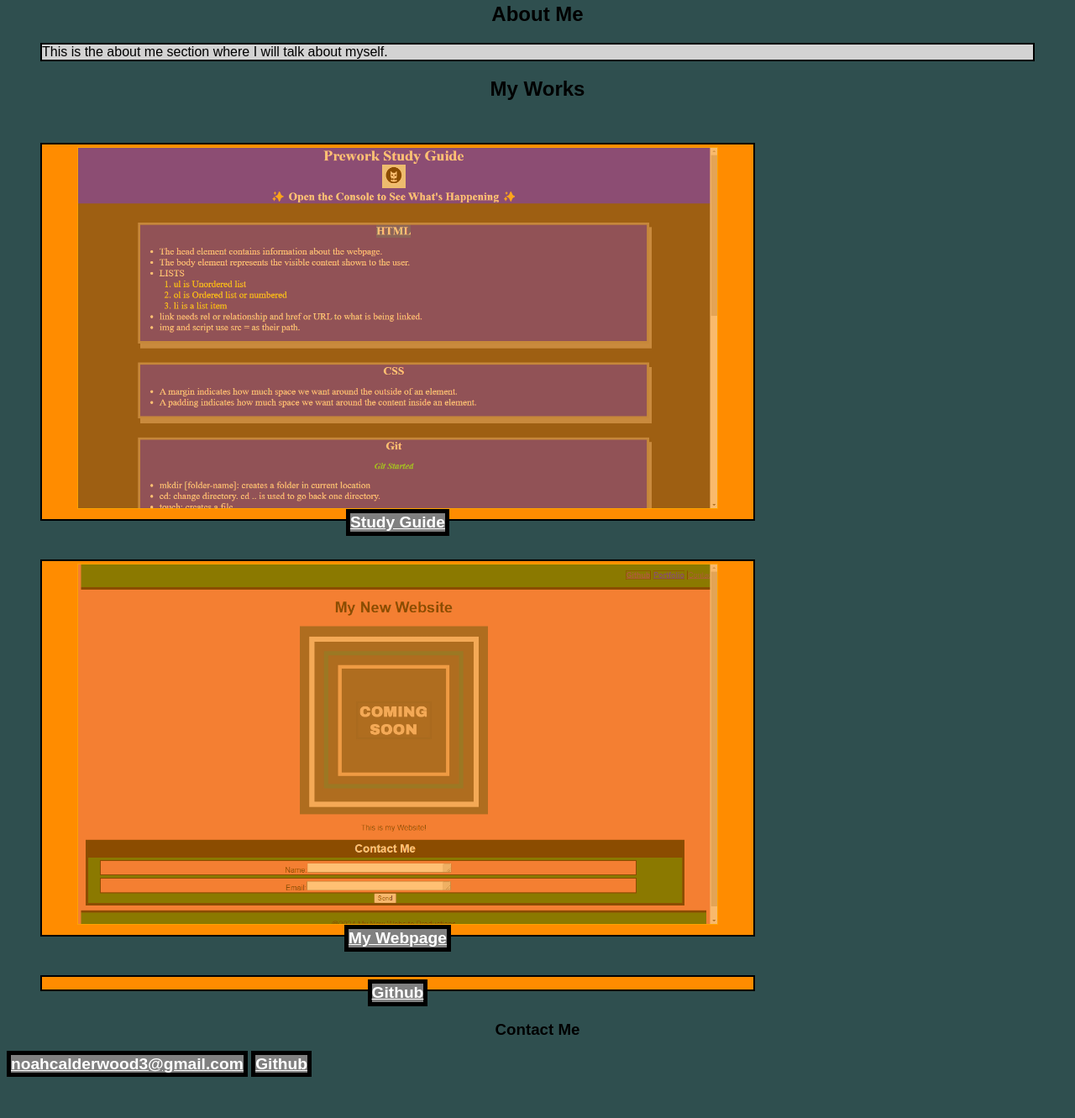
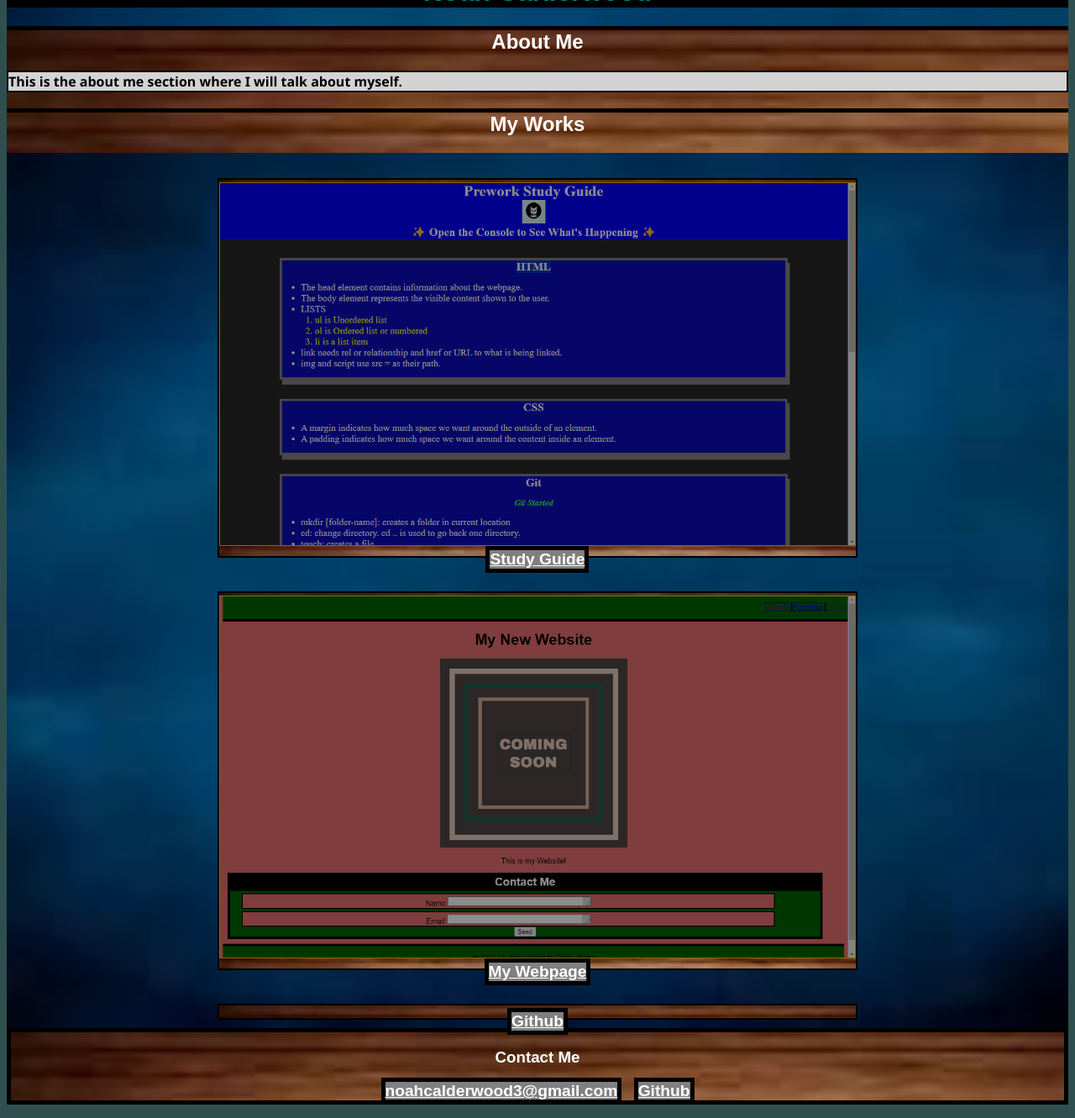
Before and after one commit to NoahCalderwood/mod2-challenge-portfolio, a plain HTML site: page index.html in a window 1280 px wide. Shown: the part 529-1860 px from the top of the page at 84% size. Drawn offline with Linux system fonts and the light colour scheme.

Commit message:
added background images  and animations

```diff
--- a/assets/style.css
+++ b/assets/style.css
@@ -5,6 +5,11 @@
 *{
     font-family: Arial, Helvetica, sans-serif;
     background-color: darkslategray;
+}
+
+body{
+    background-image: url('/assets/Otherback.jpg');
+    background-size: cover;
 }
 
 header {
@@ -18,6 +23,10 @@ nav {
     position: fixed;
     top: 0%;
     width: 100%;
+    z-index: 2;
+    border-bottom: 3px solid black;
+    background-image: url('/assets/Portfolioback.jpg');
+    background-size: cover;
 }
 
 nav ul {
@@ -25,10 +34,17 @@ nav ul {
     flex-direction: row;
     flex-wrap: wrap;
     justify-content: center;
+    background-color: transparent;
 }
 
 nav li {
     display: inline;
+
+}
+
+main {
+    background-image: url('./Portfolioback.jpg');
+    background-size: cover;
 
 }
 
@@ -41,7 +57,32 @@ h1{
     background-color: black
 }
 
-a {
+h2, h3 {
+    background-color: transparent;
+    color:  white;
+}
+
+article{
+    display: flex;
+    flex-flow: row wrap;
+    justify-content: center;
+    background-image: url('/assets/Otherback.jpg');
+    background-size: cover;
+}
+
+section {
+    display: block;
+    background-image: url('/assets/Portfolioback.jpg');
+    background-size: cover;
+    text-align: center;
+    border: 5px solid;
+}
+
+a{
+    background-color: black;
+}
+
+.title{
     border: 5px solid black;
     background-color: grey;
     color: white;
@@ -52,9 +93,21 @@ a {
 
 }
 
+.info {
+    border: 5px solid black;
+    background-color: grey;
+    color: white;
+    font-size: larger;
+    font-weight: 900;
+    justify-content: center;
+    margin: 5px;
+}
+
 p {
     background-color: lightgray;
     border: 2px solid black;
+    font-family: 'Segoe UI', Tahoma, Geneva, Verdana, sans-serif;
+    font-weight: bold;
 }
 
 .profile{
@@ -67,24 +120,39 @@ p {
     flex-flow: row wrap;
     flex: 0, 0;
     border: 2px solid black;
-    background-color: darkorange;
+    background-image: url('/assets/Portfolioback.jpg');
+    background-size: cover;
     justify-content: center;
     padding-top: 3px;
+    margin: 10px;
     margin-top: 30px;
-    width: 67%;
+    width: 60%;
     transition: 0.5s;
 }
 
 #screenshot {
     display: inline-flex;
-    width:90%;
-    height:90%;
+    width: 100%;
+    height:100%;
     transition: 0.5s;
-    opacity: 45%;
+    opacity: 55%;
+    background-image: url('/assets/Portfolioback.jpg');
+    background-size: cover;
+}
+
+#bio {
+   margin: 0px;
+}
+
+#aboutme, #myworks {
+    border-top: 5px solid black;
+
 }
 
 footer {
-    margin: 5%;
+    margin: 0%;
+    background-image: url('/assets/Portfolioback.jpg');
+    background-size: cover;
 }
 
 .card:hover{
@@ -94,10 +162,10 @@ footer {
 
 .card:hover #screenshot{
     width: 100%;
-    height: 110%;
+    height: 107%;
     opacity: 100%;
 }
-.card:active + #screenshot{
+#screenshot:active {
     box-shadow: inset 0px 0px 5px 5px  black;
 
 }
--- a/index.html
+++ b/index.html
@@ -1,5 +1,7 @@
 <!DOCTYPE html>
     <html lang="en">
+        <img class="bg" src="./assets/Portfolio back.jpg">
+
         <head>
             <link rel="stylesheet" type="text/css" href="./assets/style.css">
             <title>Noah Calderwood's Portfolio</title>
@@ -14,41 +16,42 @@
 
             <nav>
                 <ul>
-                    <li><a href="#aboutme">About Me</a></li>
-                    <li><a href="#myworks">My Works</a></li>
-                    <li><a href="#contactme">Contact Me</a></li>
+                    <li><a class="title" href="#aboutme">About Me</a></li>
+                    <li><a class="title" href="#myworks">My Works</a></li>
+                    <li><a class="title" href="#contactme">Contact Me</a></li>
                 </ul>
             </nav>
 
             <main>
+
+                    <h2 id="aboutme">About Me</h2>
+                    <p id="bio">
+                        This is the about me section where I will talk about myself.
+                    </p>
+
+                    <h2 id="myworks">My Works</h2>
                 <article>
-                    <h2 id="aboutme">About Me</h2>
-                    <figure>
-                        <p>
-                            This is the about me section where I will talk about myself.
-                        </p>
-                    </figure>
-                    <h2 id="myworks">My Works</h2>
+
                     <figure class="card" id="prework">
-                        <img id="screenshot" src="./assets/Prework.png">
-                        <a href="https://noahcalderwood.github.io/Prework-Study-Guide/">Study Guide</a>
+                        <a href="https://noahcalderwood.github.io/Prework-Study-Guide/"><img id="screenshot" src="./assets/Prework.png"></a>
+                        <a class="title" href="https://noahcalderwood.github.io/Prework-Study-Guide/">Study Guide</a>
                     </figure>
                     <figure class="card" id="website">
-                        <img id="screenshot" src="./assets/MyWebsite.png">
-                        <a href="https://noahcalderwood.github.io/my-new-website/">My Webpage</a>
+                        <a href="https://noahcalderwood.github.io/my-new-website/"><img id="screenshot" src="./assets/MyWebsite.png"></a>
+                        <a class="title" href="https://noahcalderwood.github.io/my-new-website/">My Webpage</a>
                     </figure>
                     <figure class="card" id="github">
-                        <a href="https://github.com/NoahCalderwood">Github</a>
+                        <a class="title" href="https://github.com/NoahCalderwood">Github</a>
                     </figure>
 
                 </article>
 
             </main>
+            <section>
             <h3 id="contactme">Contact Me</h3>
-                    <section>
-                        <a href="?" id="email">noahcalderwood3@gmail.com</a>
-                        <a href="https://github.com/NoahCalderwood">Github</a>
-                    </section>
+                <a class="info" href="?" id="email">noahcalderwood3@gmail.com</a>
+                <a class="info" href="https://github.com/NoahCalderwood">Github</a>
+            </section>
             <footer>
 
             </footer>
```
Also changed, not shown: assets/Otherback.jpg (added), assets/Portfolioback.jpg (added).
